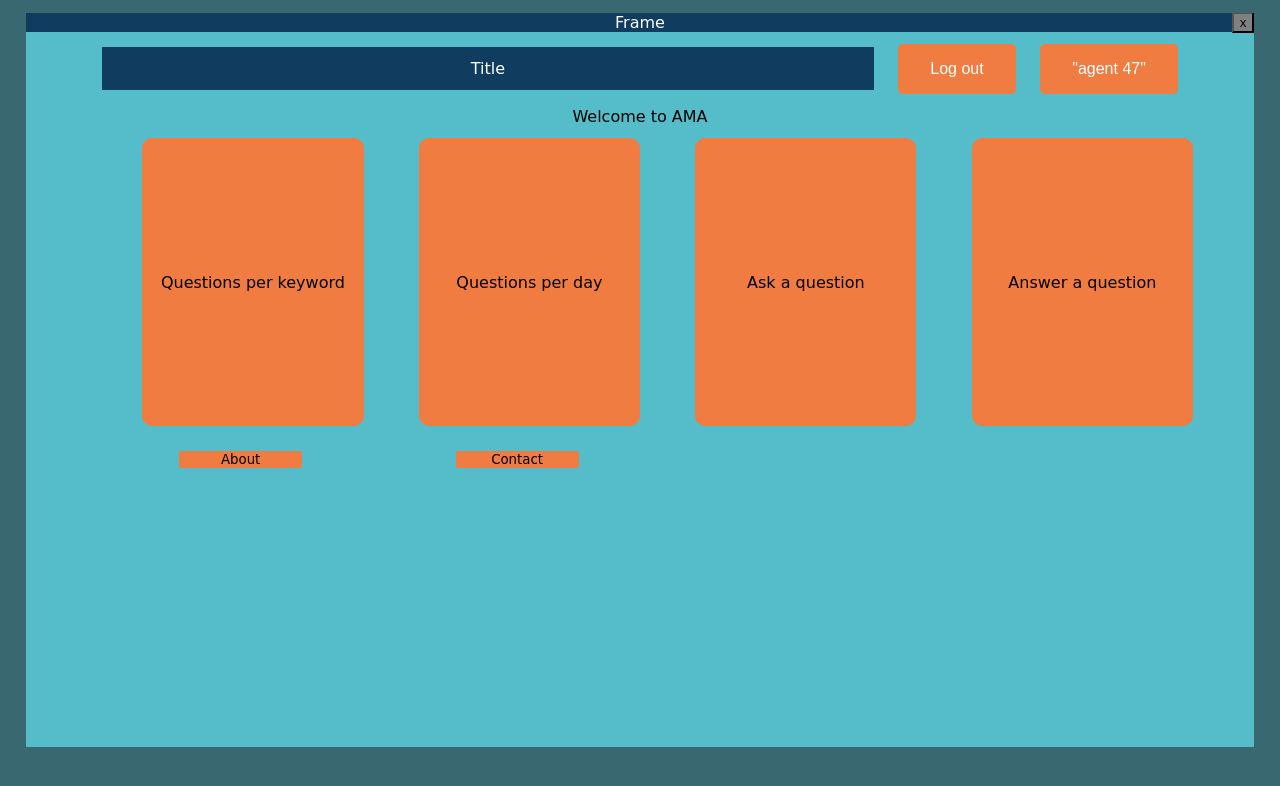
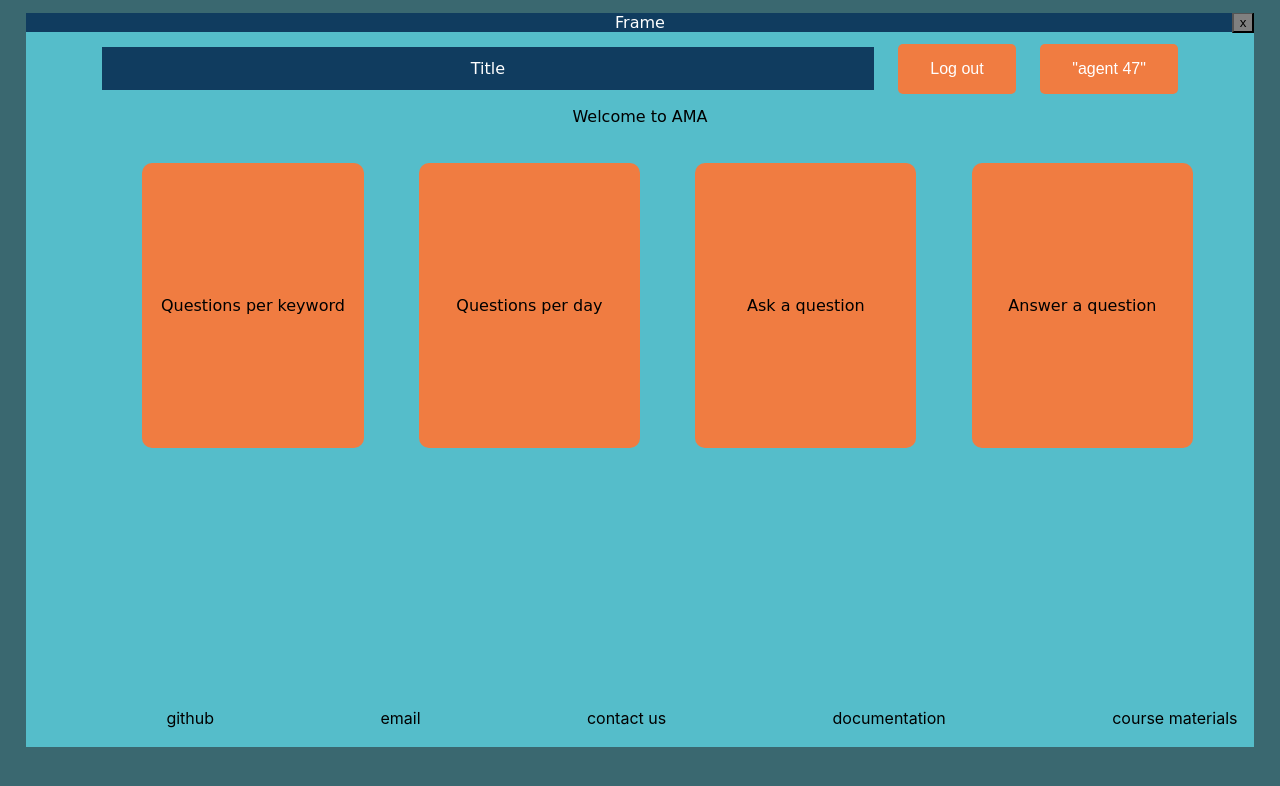
Before and after one commit to antokarant/SaaS_Team31, a React (Create React App) app in the folder frontend/: page / in a window 1280 px wide. Shown: the top 786 px of the page. Built offline with nearby package versions, Linux system fonts and the light colour scheme.

Commit message:
Improve layout

```diff
--- a/frontend/src/App.css
+++ b/frontend/src/App.css
@@ -26,13 +26,13 @@
 .App {
   text-align: center;
   background-color: var(--primary-light);
-
   margin-bottom: 2%;
   margin-left: 2%;
   margin-right: 2%;
-    min-height: 80%;
   font-family: var(--main-font);
   overflow: auto;
+    position: relative;
+    height:80%;
 }
 
 .layout {
@@ -57,6 +57,7 @@
   justify-content: center;
   align-items: center;
   position: relative;
+
 }
 
 .closeButton {
@@ -93,7 +94,13 @@
     cursor: pointer;
     border-radius: 5px;
 }
-
+.user-form{
+    display: flex;
+    justify-content: center;
+    align-items: center;
+    position: relative;
+    height: 100%;
+}
 .cool-btn:hover {
     background-color: var(--secondary-deep);
 }
@@ -101,6 +108,7 @@
 .mainheader {
     justify-content: center;
     align-items: center;
+
 }
 
 .boxbox {
@@ -108,24 +116,30 @@
   align-items: center;
   float: left;
   background-color: var(--bg-color4);
+    height:80%;
+    position: relative;
 }
 
 .boxwrapper {
-    padding-bottom: 30%;
+    padding-bottom: 50%;
 }
 
 .footnote-wrapper {
-    padding-bottom: 2%;
     align-items: left;
+    height: 3%;
+    margin-left: 15%;
+    position: relative;
+
 }
 
 .footnote {
   float: left;
-  margin-left:12.5%;
-  height: 50%;
+  margin-left:20%;
+  height: 100%;
   width: 10%;
   justify-content: center;
   align-items: center;
+
 }
 
 .small-btn {
@@ -133,7 +147,18 @@
     background-color: var(--secondary-light);
     border: none;
 }
+.media{
+    position: relative;
+    bottom:8%
 
+}
+.myLink{
+    position:relative;
+    float:left;
+    margin-left: 13%;
+    text-decoration: none;
+    color:black;
+}
 .small-btn:hover, .sign:hover {
     cursor: pointer;
     opacity: 0.7;
@@ -188,16 +213,22 @@
 
 .main-window {
     display: block;
+    height: 55%;
+
+
 }
 
 .main-area {
     margin-left: 5%;
     margin-right: 5%;
-    padding-bottom: 2%;
-    padding-top: 1%;
+    padding-top: 3%;
+
     text-align: left;
     /*border: 2px solid red;*/
     overflow: hidden;
+    position:relative;
+    height: 90%;
+
 }
 
 .box {
@@ -224,7 +255,6 @@ textarea {
 .big-box {
     background-color: var(--secondary-light);
     text-align: center;
-    height: 18em;
     width: 20%;
     margin-left: 5%;
     float: left;
@@ -235,6 +265,8 @@ textarea {
     display: flex;
     justify-content: center;
     align-items: center;
+    position: relative;
+    height: 90%;
 }
 
 .big-box:hover {
--- a/frontend/src/App.js
+++ b/frontend/src/App.js
@@ -59,6 +59,14 @@ class App extends React.Component {
             <Route exact path = "/askquestion" render={props => <AskQuestion  loggedIn={this.state.loggedIn}/>} />
             <Route exact path = "/writeanswer" render={props => <WriteAnswer  loggedIn={this.state.loggedIn}/>} />
             <Route exact path = "/profile" render={props => <UserProfile loggedIn={this.state.loggedIn}/>} />
+
+            <div className="media">
+                <a className="myLink" href="https://github.com/antokarant/SaaS_team31">github</a>
+                <a className="myLink" href="https://www.gmail.com">email</a>
+                <a className="myLink" href="https://www.ece.ntua.gr/en">contact us</a>
+                <a className="myLink" href="https://en.wikipedia.org/wiki/Documentation">documentation</a>
+                <a className="myLink" href="https://courses.pclab.ece.ntua.gr/course/view.php?id=34">course materials</a>
+            </div>
         </div>
 
 
--- a/frontend/src/Home.js
+++ b/frontend/src/Home.js
@@ -41,14 +41,7 @@ class Home extends React.Component
                         </Link>
                     </div>
                 </div>
-                <div className = "footnote-wrapper">
-                    <button className="small-btn footnote">
-                        <span className = "regular-text">About</span>
-                    </button>
-                    <button className="small-btn footnote">
-                        <span className = "regular-text">Contact</span>
-                    </button>
-                </div>
+
             </div>
 
         );
--- a/frontend/src/Login.js
+++ b/frontend/src/Login.js
@@ -11,12 +11,17 @@ class Signup extends React.Component
         super(props);
         this.state = {
             loggedIn: props.loggedIn,
-            username: "Agent47"
+            username: "Agent47",
+            givenName: undefined,
+            givenPassword: undefined,
+            error: false,
         };
 
 
         this.handleSubmit = this.handleSubmit.bind(this);
         this.sendData = this.sendData.bind(this);
+        this.handleChange = this.handleChange.bind(this);
+
     }
     componentDidUpdate(prevProps) {
         if (prevProps.loggedIn !== this.props.loggedIn) {
@@ -30,9 +35,23 @@ class Signup extends React.Component
         return ;
     }
     sendData = (event) => {
+        event.preventDefault()
+        if(!(this.state.givenName && this.state.givenPassword)){
+            this.setState({error: true})
+           // alert("message")
+        }
+        else {
+            this.props.action();
+        }
+    }
+    handleChange(event)
+    {
+        let target = event.target;
+        let value = target.value;
+// must check for type if datatypes are different, here both are strings
+        let name = target.name;
 
-        event.preventDefault()
-        this.props.action();
+        this.setState({ [name]: value });
     }
     render()
     {
@@ -48,12 +67,12 @@ class Signup extends React.Component
                                 <table>
                                     <tr>
                                         <td><label className = "regular-text">User name:</label></td>
-                                        <td><input type = "text" name = "username" /></td>
+                                        <td><input type = "text" name = "givenName" value={this.state.givenName} onChange={this.handleChange}/></td>
                                     </tr>
                                     <br />
                                     <tr>
                                         <td><label className = "regular-text">Password:</label></td>
-                                        <td><input type = "text" name = "password" /></td>
+                                        <td><input type = "text" name = "givenPassword" value={this.state.givenPassword} onChange={this.handleChange}/></td>
                                     </tr>
                                     <br />
                                     <Link to = '/profile'>
@@ -62,6 +81,8 @@ class Signup extends React.Component
                                         </button>
                                     </Link>
                                 </table>
+                                <br/>
+                                {this.state.error?"You need to give username and password":""}
                             </form>
                         </div>
                     </div>
--- a/frontend/src/Signup.js
+++ b/frontend/src/Signup.js
@@ -10,9 +10,14 @@ class Signup extends React.Component
         super(props);
         this.state = {
             loggedIn: props.loggedIn,
-            username: "Agent47"
+            username: "Agent47",
+            givenName: undefined,
+            givenPassword: undefined,
+            givenPassword2: undefined,
+            error: false,
         };
         this.sendData = this.sendData.bind(this);
+        this.handleChange = this.handleChange.bind(this);
 
     }
     componentDidUpdate(prevProps) {
@@ -23,9 +28,22 @@ class Signup extends React.Component
 
     }
     sendData = (event) => {
+        event.preventDefault()
+        if((!(this.state.givenName && this.state.givenPassword && this.state.givenPassword2)) || !(this.state.givenPassword === this.state.givenPassword2)){
+            this.setState({error: true})
+            // alert("message")
+        }else {
+            this.props.action();
+        }
+    }
+    handleChange(event)
+    {
+        let target = event.target;
+        let value = target.value;
+// must check for type if datatypes are different, here both are strings
+        let name = target.name;
 
-        event.preventDefault()
-        this.props.action();
+        this.setState({ [name]: value });
     }
 
     render()
@@ -38,29 +56,34 @@ class Signup extends React.Component
                         Sign up
                     </header>
                     <div className = "main-area">
+
                         <div className = "user-form">
                             <form>
                                 <table>
                                     <tr>
                                         <td><label className = "regular-text">User name (e-mail):</label></td>
-                                        <td><input type = "text" name = "username" /></td>
+                                        <td><input type = "text"  name = "givenName" value={this.state.givenName} onChange={this.handleChange} /></td>
                                     </tr>
                                     <br />
                                     <tr>
                                         <td><label className = "regular-text">Password:</label></td>
-                                        <td><input type = "text" name = "password1" /></td>
+                                        <td><input type = "text" name = "givenPassword" value={this.state.givenPassword} onChange={this.handleChange} /></td>
                                     </tr>
                                     <br />
                                     <tr>
                                         <td><label className = "regular-text">Re-enter password:</label></td>
-                                        <td><input type = "text" name = "password2" /></td>
+                                        <td><input type = "text" name = "givenPassword2" value={this.state.givenPassword2} onChange={this.handleChange} /></td>
                                     </tr>
                                     <br />
+                                    <tr>{this.state.error?"You need to give username and password and passwords must match":""}</tr>
+
                                 </table>
                             </form>
                         </div>
                     </div>
+
                 </div>
+
                 <div className = "footnote-wrapper">
                         <button className="small-btn footnote" onClick = {this.sendData}>
                             <span className = "regular-text">Submit</span>
--- a/frontend/src/UserProfile.js
+++ b/frontend/src/UserProfile.js
@@ -41,14 +41,6 @@ class UserProfile extends React.Component
                         </Link>
                     </div>
                 </div>
-                <div className = "footnote-wrapper">
-                    <button className="small-btn footnote">
-                        <span className = "regular-text">About</span>
-                    </button>
-                    <button className="small-btn footnote">
-                        <span className = "regular-text">Contact</span>
-                    </button>
-                </div>
             </div>
 
         );
--- a/frontend/src/WriteAnswer.js
+++ b/frontend/src/WriteAnswer.js
@@ -26,6 +26,8 @@ class WriteAnswer extends React.Component
   render(){
       if(this.state.loggedIn) return (
         <div className="App">
+            <div className = "main-window">
+
             <header className="mainheader">
                 Answer a Question
             </header>
@@ -56,8 +58,10 @@ class WriteAnswer extends React.Component
                       </div>
                       <br />
                   </form>
-              </div>
-              <div className="footnote-wrapper">
+            </div>
+                </div >
+
+                <div className="footnote-wrapper">
                   <Link to = '/'>
                       <button className="small-btn footnote">
                           <span className = "regular-text">Answer</span>
```
